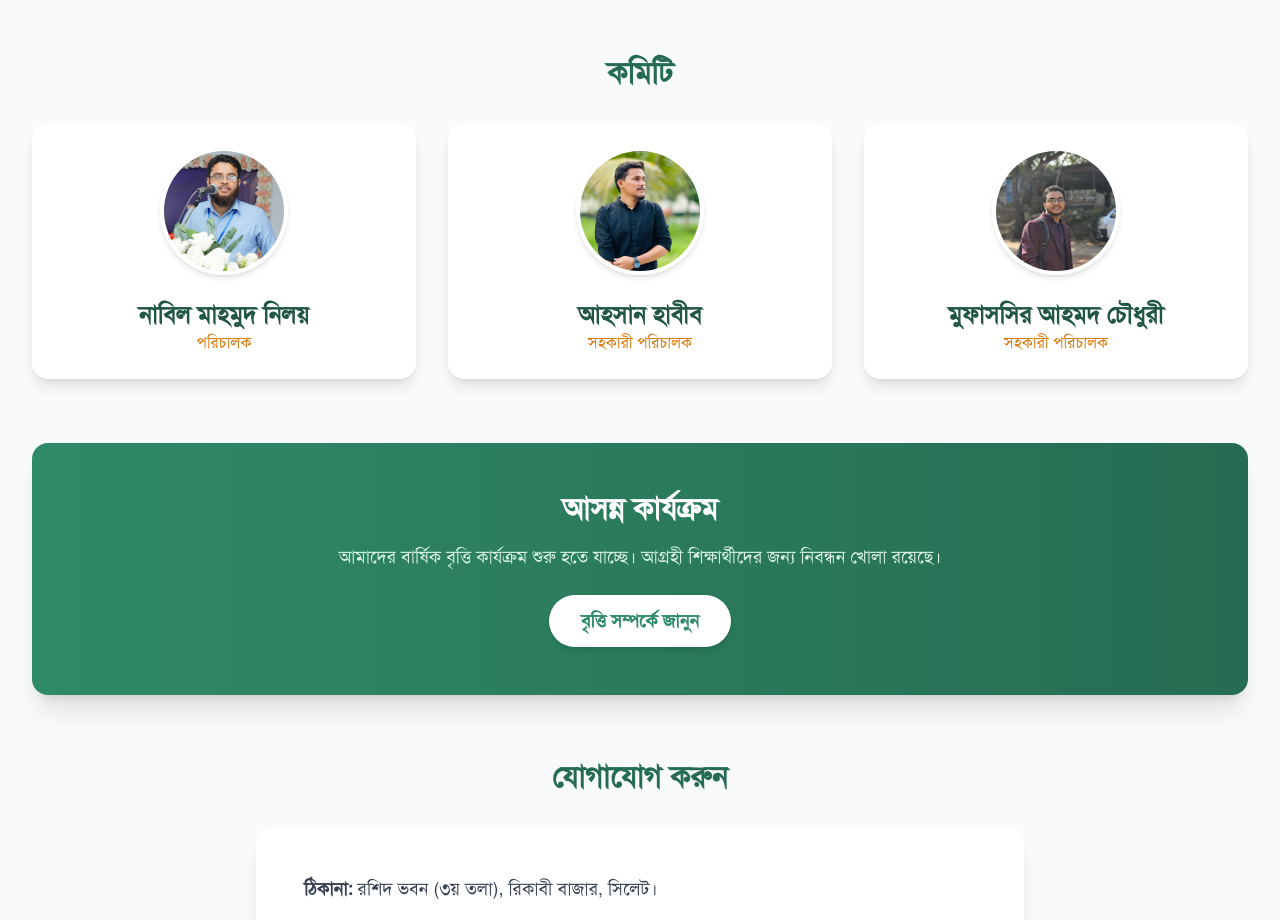
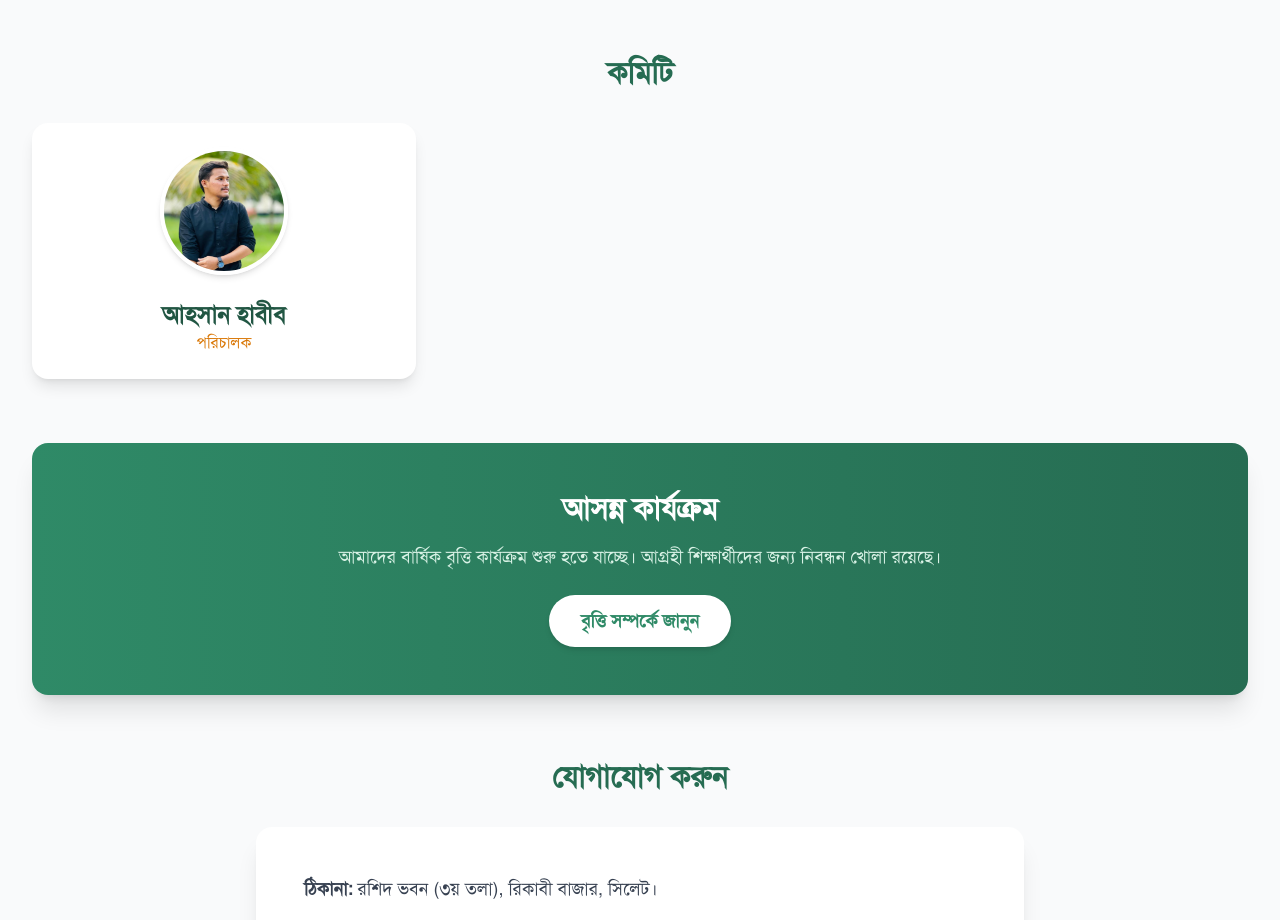
Before and after one commit to Mufassir-Chowdhury/kkrf, a SvelteKit app: page / in a window 1280 px wide. Shown: the part 1360-2280 px from the top of the page. Built offline with nearby package versions, Linux system fonts and the light colour scheme.

Commit message:
Update members list in +page.svelte

```diff
--- a/src/routes/+page.svelte
+++ b/src/routes/+page.svelte
@@ -23,9 +23,9 @@
   ];
 
   const members = [
-    { id: 1, name: "নাবিল মাহমুদ নিলয়", role: "পরিচালক", image: "niloy.png", phone: "০১৭০১৪৫৯৮৮১" },
-    { id: 2, name: "আহসান হাবীব", role: "সহকারী পরিচালক", image: "habib.png", phone: "০১৯৭৩৮৮১৪৯৮" },
-    { id: 3, name: "মুফাসসির আহমদ চৌধুরী", role: "সহকারী পরিচালক", image: "mufassir.jpg", phone: "০১৭৭১১৪৪৩০৮" },
+    // { id: 1, name: "নাবিল মাহমুদ নিলয়", role: "পরিচালক", image: "niloy.png", phone: "০১৭০১৪৫৯৮৮১" },
+    { id: 1, name: "আহসান হাবীব", role: "পরিচালক", image: "habib.png", phone: "০১৯৭৩৮৮১৪৯৮" },
+    // { id: 3, name: "মুফাসসির আহমদ চৌধুরী", role: "সহকারী পরিচালক", image: "mufassir.jpg", phone: "০১৭৭১১৪৪৩০৮" },
   ];
 
   const activities = [
```
